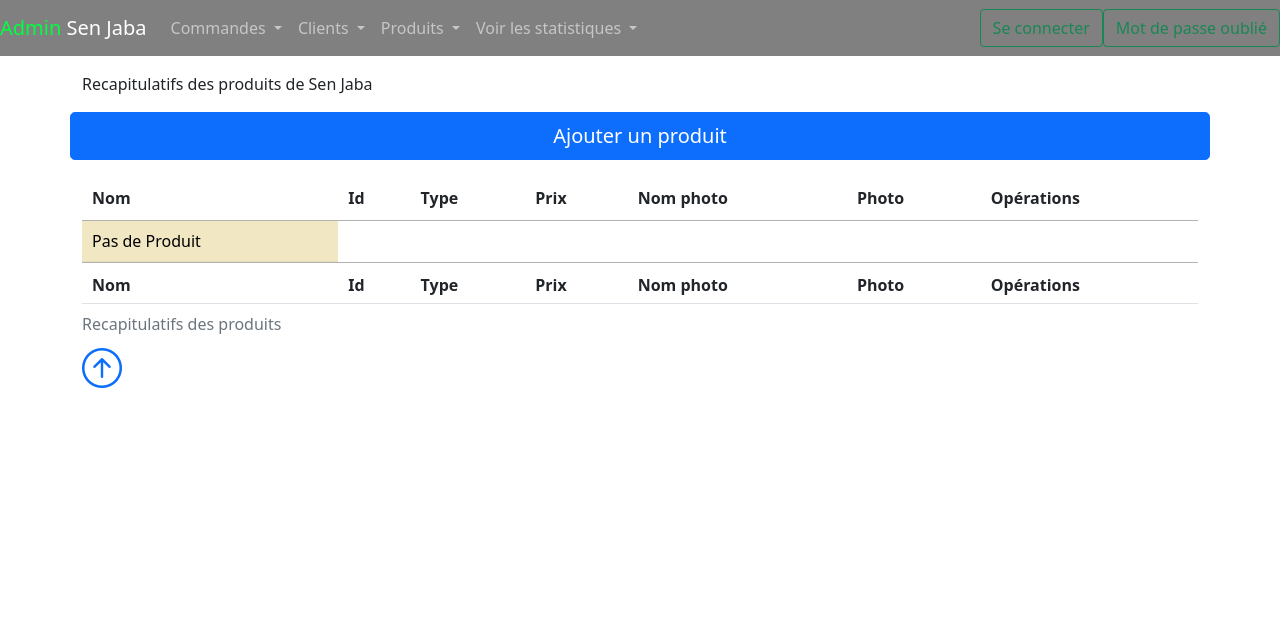
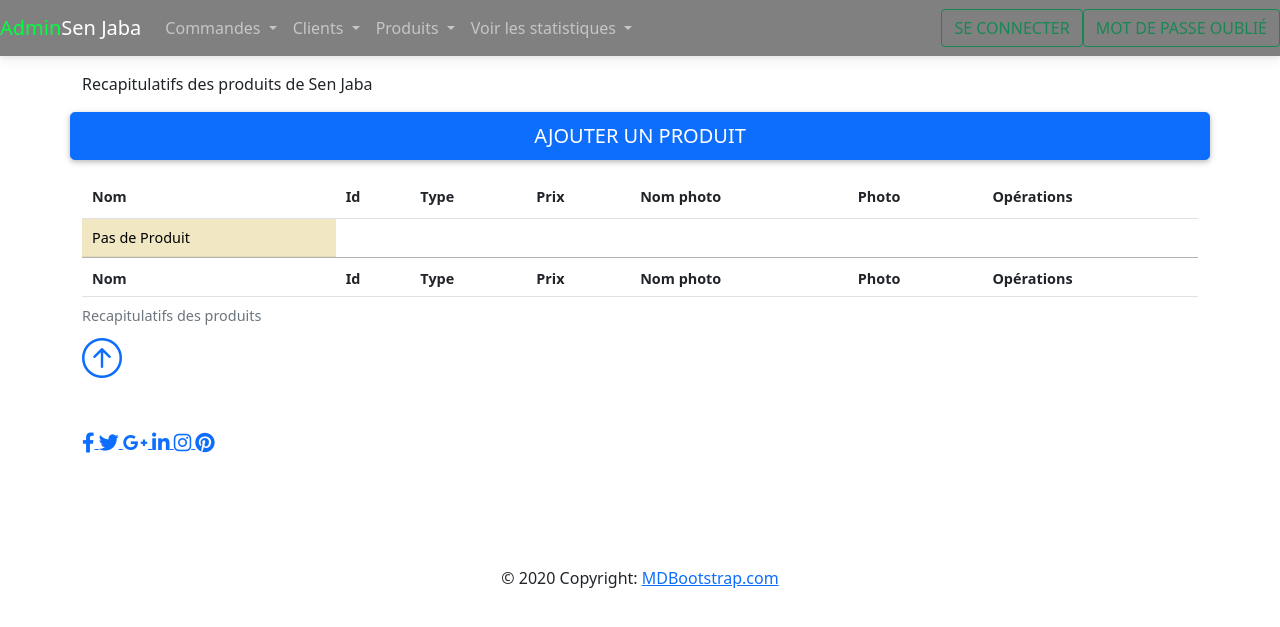
Before and after one commit to aronaNg/individual-tutored-project, a Symfony app: template templates/admin/produit/showProduits.html.twig in a window 1280 px wide. Shown: the top 627 px of the page. Run offline with Twig, Linux system fonts and the light colour scheme; the template is opened without the code that fills it, so the values that code supplies are empty; some libraries are stand-ins or nearby versions.

Commit message:
ajout du mailer et design footer

```diff
--- a/templates/admin/layout.html.twig
+++ b/templates/admin/layout.html.twig
@@ -5,7 +5,23 @@
     <meta name="viewport" content="width=device-width, initial-scale=1, shrink-to-fit=no">
     <title>Admin Sen Jaba</title>
     {% block stylesheets %}
+        <!-- Font Awesome -->
+        <link
+                href="https://cdnjs.cloudflare.com/ajax/libs/font-awesome/6.0.0/css/all.min.css"
+                rel="stylesheet"
+        />
+        <!-- Google Fonts -->
+        <link
+                href="https://fonts.googleapis.com/css?family=Roboto:300,400,500,700&display=swap"
+                rel="stylesheet"
+        />
+        <!-- MDB -->
+        <link
+                href="https://cdnjs.cloudflare.com/ajax/libs/mdb-ui-kit/3.11.0/mdb.min.css"
+                rel="stylesheet"
+        />
         <link rel="stylesheet" href="{{ asset('assets/css/bootstrap.css') }}" >
+
         <link rel="stylesheet" href="https://cdn.jsdelivr.net/npm/bootstrap-icons@1.3.0/font/bootstrap-icons.css">
         <link rel="stylesheet" href="https://cdn.datatables.net/1.11.5/css/jquery.dataTables.min.css">
     {% endblock %}
@@ -14,7 +30,64 @@
 {% include('admin/_nav.html.twig') %}
 {% block body %}
     <h2 style="color:blue">layout.html.twig</h2>
+
 {% endblock %}
+<!-- Footer -->
+<footer class="page-footer font-small cyan darken-3">
+
+    <!-- Footer Elements -->
+    <div class="container">
+
+        <!-- Grid row-->
+        <div class="row">
+
+            <!-- Grid column -->
+            <div class="col-md-12 py-5">
+                <div class="mb-5 flex-center">
+
+                    <!-- Facebook -->
+                    <a class="fb-ic">
+                        <i class="fab fa-facebook-f fa-lg white-text mr-md-5 mr-3 fa-2x"> </i>
+                    </a>
+                    <!-- Twitter -->
+                    <a class="tw-ic">
+                        <i class="fab fa-twitter fa-lg white-text mr-md-5 mr-3 fa-2x"> </i>
+                    </a>
+                    <!-- Google +-->
+                    <a class="gplus-ic">
+                        <i class="fab fa-google-plus-g fa-lg white-text mr-md-5 mr-3 fa-2x"> </i>
+                    </a>
+                    <!--Linkedin -->
+                    <a class="li-ic">
+                        <i class="fab fa-linkedin-in fa-lg white-text mr-md-5 mr-3 fa-2x"> </i>
+                    </a>
+                    <!--Instagram-->
+                    <a class="ins-ic">
+                        <i class="fab fa-instagram fa-lg white-text mr-md-5 mr-3 fa-2x"> </i>
+                    </a>
+                    <!--Pinterest-->
+                    <a class="pin-ic">
+                        <i class="fab fa-pinterest fa-lg white-text fa-2x"> </i>
+                    </a>
+                </div>
+            </div>
+            <!-- Grid column -->
+
+        </div>
+        <!-- Grid row-->
+
+    </div>
+    <!-- Footer Elements -->
+
+    <!-- Copyright -->
+    <div class="footer-copyright text-center py-3">© 2020 Copyright:
+        <a href="/"> MDBootstrap.com</a>
+    </div>
+    <!-- Copyright -->
+
+</footer>
+<!-- Footer -->
+
 
 {% block javascripts %}
     <!-- Optional JavaScript -->
@@ -26,7 +99,11 @@
 
     <script src="{{ asset('assets/js/popper.min.js') }}" ></script>
     <script src="{{ asset('assets/js/bootstrap.js') }}" ></script>
-
+    <!-- MDB -->
+    <script
+            type="text/javascript"
+            src="https://cdnjs.cloudflare.com/ajax/libs/mdb-ui-kit/3.11.0/mdb.min.js"
+    ></script>
 
 
 {% endblock %}
--- /dev/null
+++ b/templates/client/contact/email.html.twig
@@ -0,0 +1 @@
+<h1>Nouveau contact</h1>
```
Also changed, not shown: src/Controller/Client/PanierController.php (+36 -0 lines), src/Form/ContactType.php (added, +44 -0 lines), templates/client/_nav_client.html.twig (+9 -0 lines), templates/client/contact/contact.html.twig (added, +9 -0 lines).
